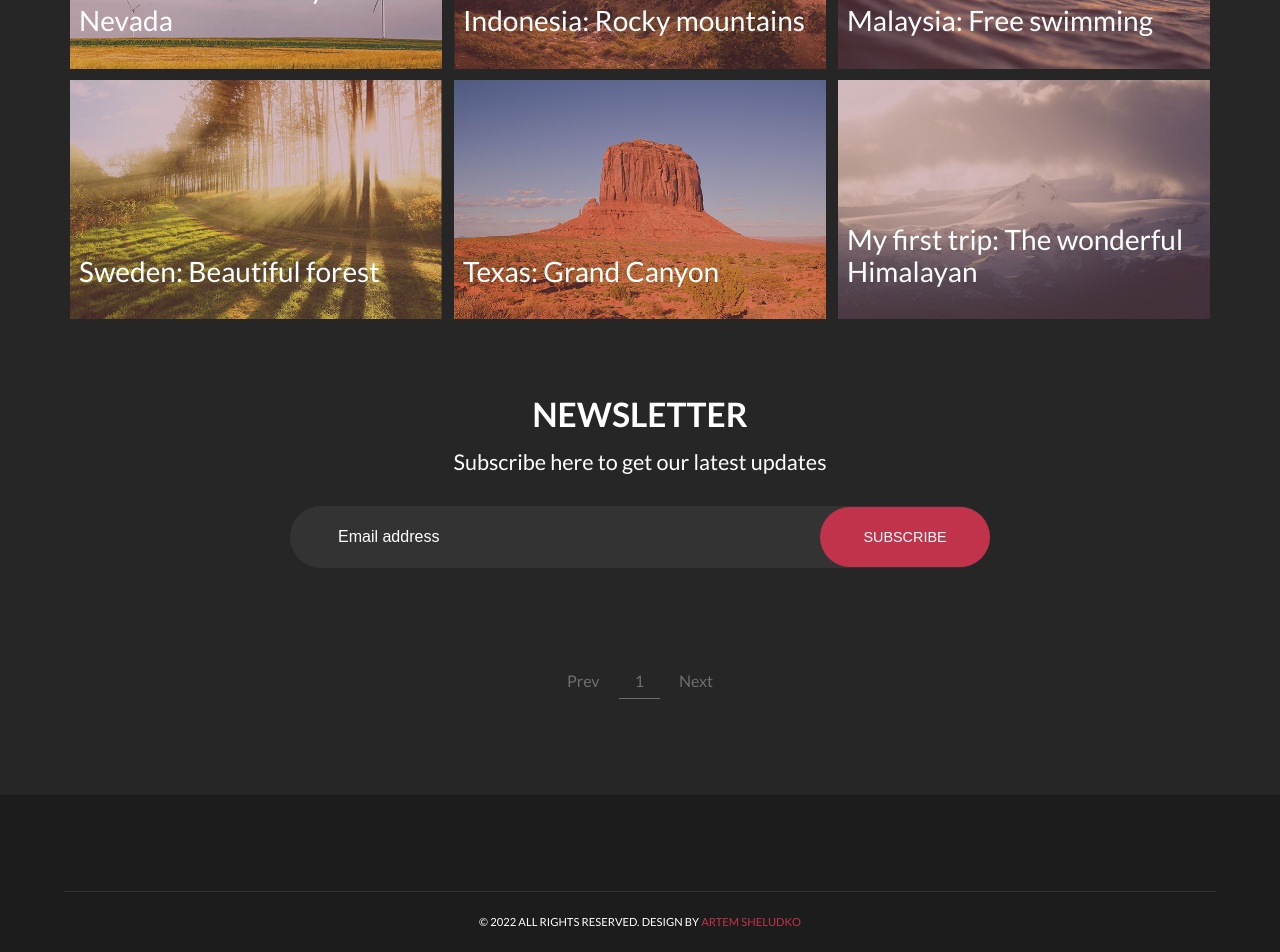
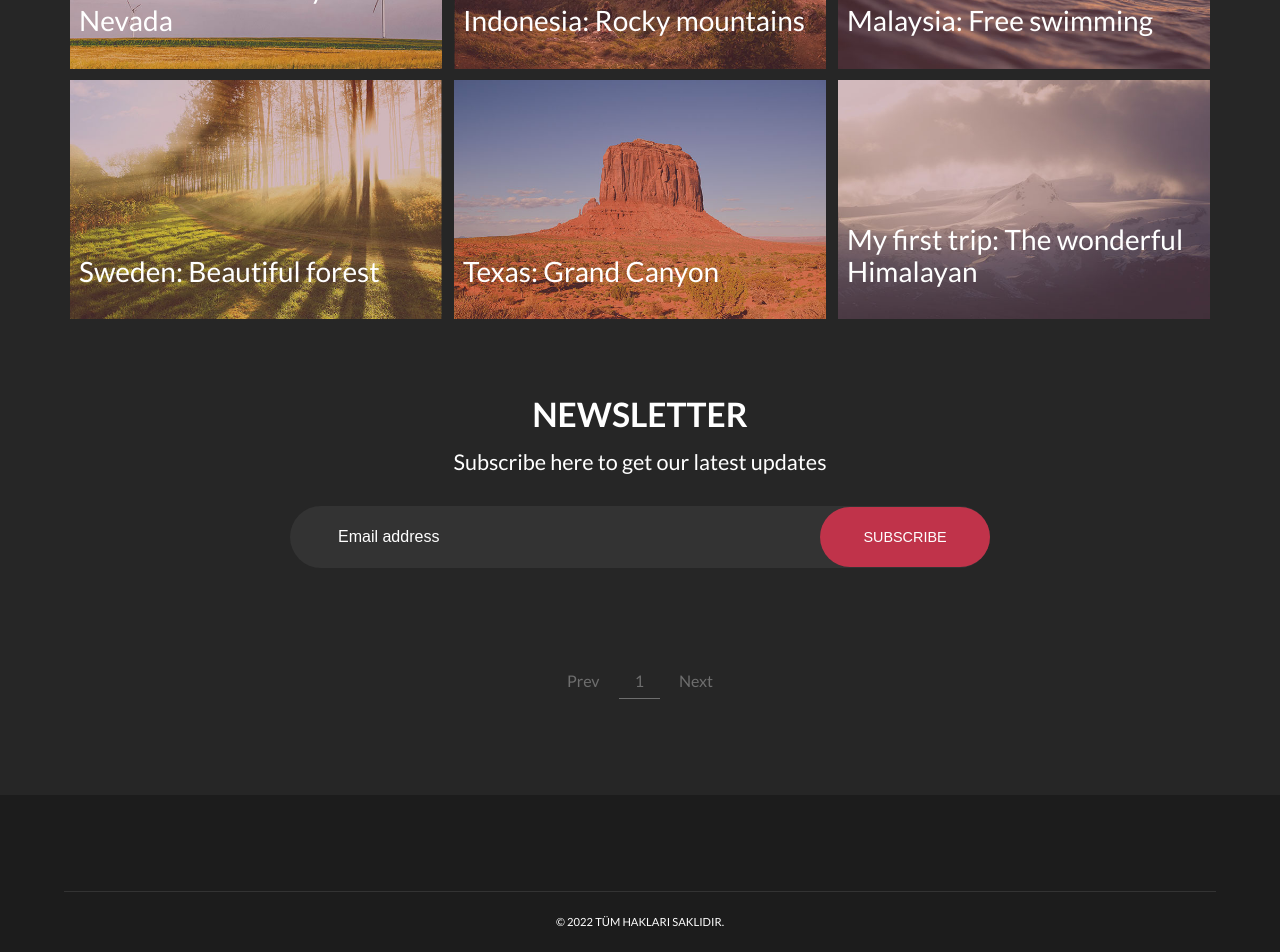
Before and after one commit to HuzunluArtemis/incibaba.github.io, a Jekyll site: the page built from index.html, in a window 1280 px wide. Shown: the part 1342-2294 px from the top of the page. Built offline with Jekyll 4.4.1, drawn with Linux system fonts in a browser that asks for light colours; the list of posts is cut into pages by our own code.

Commit message:
Update footer.html

```diff
--- a/_includes/footer.html
+++ b/_includes/footer.html
@@ -3,7 +3,7 @@
   <div class="wrapper">
     {% include social_footer.html %}
     <div class="copyright">
-      <p>&copy; {{site.time | date: '%Y'}} All rights reserved. Design by <a href="https://artemsheludko.github.io" target="_blank">Artem Sheludko</a></p>
+      <p>&copy; {{site.time | date: '%Y'}} Tüm hakları saklıdır.</p>
     </div>
   </div>
 </footer> <!-- End Section Footer -->
```
